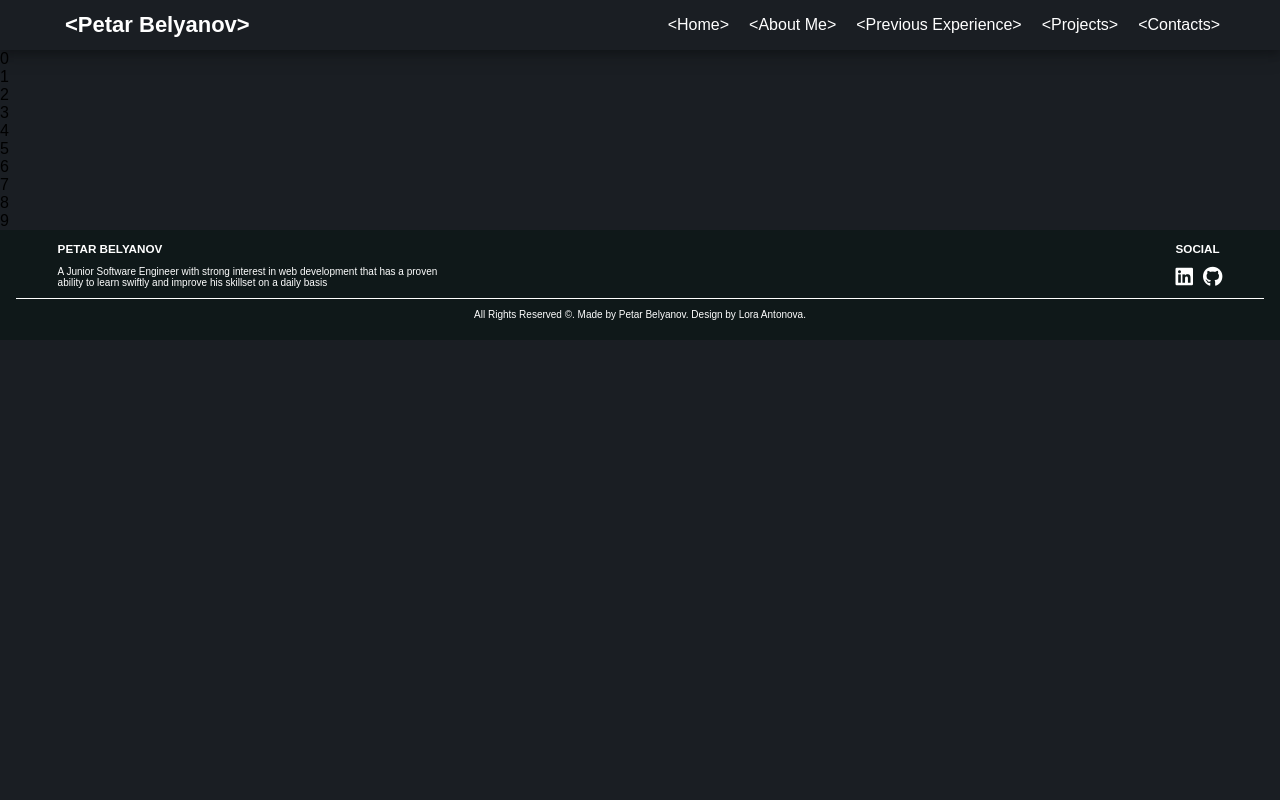
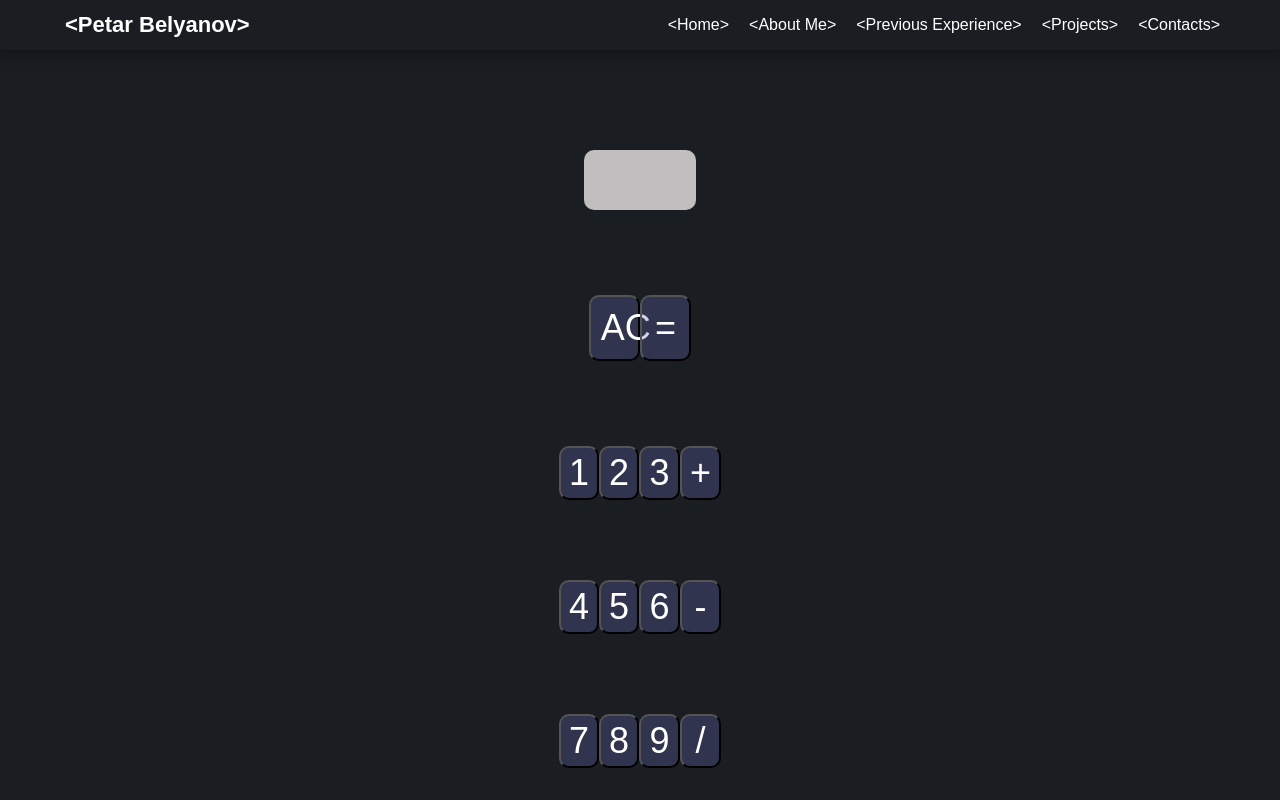
Before and after one commit to pbelyanov/Portfolio-Website-React, a React (Create React App) app: page /#/projects/calculatorApp in a window 1280 px wide. Shown: the top 800 px of the page. Built offline with nearby package versions, Linux system fonts and the light colour scheme; a web font is replaced by a local one.

Commit message:
Added calculator logic

```diff
--- a/src/components/calculator app/CalculatorApp.js
+++ b/src/components/calculator app/CalculatorApp.js
@@ -3,20 +3,91 @@ import { useState } from "react";
 import("./calcStyle.css");
 
 export function CalculatorApp() {
-  const [expresson, changeExpression] = useState("");
+  const [firstNum, changeFirstNum] = useState("");
+  const [operand, changeOperand] = useState(null);
+  const [secondNum, changeSecondNum] = useState("");
+
   const nums = [];
-  for (let i = 0; i <= 9; i++) {
+  for (let i = 1; i <= 9; i++) {
     nums.push(i);
   }
-  console.log(nums);
+  nums.push("0");
+  nums.push(".");
+  nums.push("=");
   const operands = ["+", "-", "/", "*"];
+
+  function numClicked(e) {
+    if (!operand) {
+      const currentResult = firstNum + e.target.innerHTML;
+      changeFirstNum(currentResult);
+    } else {
+      const currentResult = secondNum + e.target.innerHTML;
+      changeSecondNum(currentResult);
+    }
+  }
+
+  function operandClicked(e) {
+    if (!operand) {
+      changeOperand(e.target.innerHTML);
+    } else {
+      return;
+    }
+  }
+
+  function clearEverything(e) {
+    changeFirstNum("");
+    changeOperand(null);
+    changeSecondNum("");
+  }
+
+  function getResult() {
+    let result = 0;
+    switch (operand) {
+      case "+":
+        result = Number(firstNum) + Number(secondNum);
+        break;
+      case "-":
+        result = Number(firstNum) - Number(secondNum);
+        break;
+      case "/":
+        result = Number(firstNum) / Number(secondNum);
+        break;
+      case "*":
+        result = Number(firstNum) * Number(secondNum);
+        break;
+    }
+    changeFirstNum(result);
+    changeOperand(null);
+    changeSecondNum("");
+  }
 
   return (
     <div id="calcPage">
-      <div className="nums">
-        {nums.map((x) => (
-          <a>{x}</a>
-        ))}
+      <div className="calcApp">
+        <div className="calcScreen">
+          <div id="topSide">{operand ? `${firstNum} ${operand}` : null}</div>
+          <div id="botSide">{!operand ? firstNum : secondNum}</div>
+        </div>
+        <div className="specialButtons">
+          <button id="allClear" onClick={clearEverything}>
+            AC
+          </button>
+          <button id="equals" onClick={getResult}>
+            =
+          </button>
+        </div>
+        <div className="calcButtons">
+          <div className="nums">
+            {nums.map((x) => (
+              <button onClick={numClicked}>{x}</button>
+            ))}
+          </div>
+          <div className="operands">
+            {operands.map((x) => (
+              <button onClick={operandClicked}>{x}</button>
+            ))}
+          </div>
+        </div>
       </div>
     </div>
   );
--- a/src/components/calculator app/calcStyle.css
+++ b/src/components/calculator app/calcStyle.css
@@ -1,7 +1,60 @@
 #calcPage {
-    height: 100%;
+    height: 880px;
+    display: flex;
+    justify-content: center;
+    align-items: flex-start;
+    padding-top: 100px;
+}
+
+.calcApp {
+    width: 8%;
+    display: flex;
+    flex-direction: column;
+    justify-content: center;
+    align-items: center;
+    margin: 0px;
+    gap: 5px;
+}
+
+.calcButtons {
+    display: flex;
+    justify-content: center;
+    align-items: center;
+}
+
+.operands {
+    display: flex;
+    flex-direction: column;
 }
 
 .nums {
     display: grid;
+    grid-template-columns: 1fr 1fr 1fr;
 }
+
+.specialButtons {
+    width: 100%;
+    display: flex;
+    justify-content: center;
+}
+
+.calcApp button {
+    font-size: 36px;
+}
+
+.specialButtons button {
+    width: 50%;
+    padding: 10px;
+}
+
+.calcScreen {
+    width: 100%;
+    height: 50px;
+    border-radius: 10px;
+    padding: 5px;
+    background-color: rgb(236, 231, 231, 0.8);
+    display: flex;
+    flex-direction: column;
+    align-items: flex-end;
+    justify-content: space-between;
+}
```
